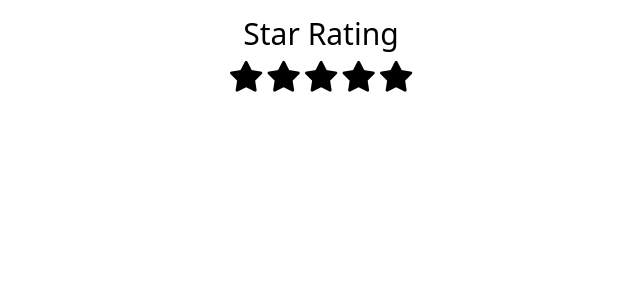
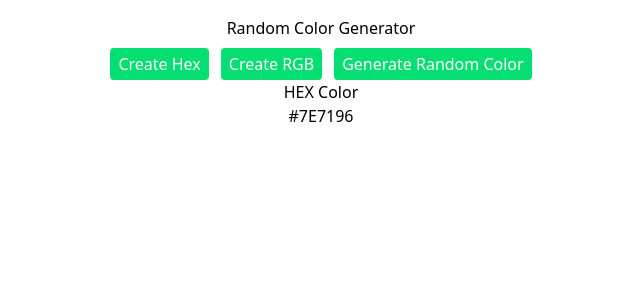
Before and after one commit to NoorMohdDev/ReactJS-Projects, a React (Vite) app: page / in a window 1280 px wide. Shown: the top 300 px of the page, without its empty margins (319-959 px from the left). Built offline with nearby package versions, Linux system fonts and the light colour scheme.

Commit message:
add Random Colour Generator

```diff
--- a/src/App.jsx
+++ b/src/App.jsx
@@ -1,12 +1,14 @@
 import StarRating from "./components/Star-Rating/StarRating.jsx"
 import Accordian from "./components/Accordian/Accordian.jsx"
+import RandomColorGenerator from "./components/Random-Color-Generator/RandomColorGenerator.jsx"
 
 function App() {
 
   return (
     <div className="p-4 box-border">
       {/* <Accordian/> */}
-      <StarRating/>
+      {/* <StarRating/> */}
+      <RandomColorGenerator/>
     </div>
   )
 }
--- /dev/null
+++ b/src/components/Random-Color-Generator/RandomColorGenerator.jsx
@@ -0,0 +1,71 @@
+import React, { useState } from 'react'
+
+function RandomColorGenerator() {
+
+  const [color, setColor] = useState()
+  const [isRandom, setIsRandom] = useState(false)
+
+  const handleHex = (e) => {
+    isRandom?null:setIsRandom(!isRandom)
+
+    const str = "ABCDEF0123456789"
+    let newColor = ""
+    for (let i = 0; i < 6; i++) {
+      const element = str[Math.floor(Math.random() * str.length)];
+      newColor += element;
+    }
+    setColor(`#${newColor}`)
+    setBg(e,`#${newColor}`)
+
+  }
+
+  const handleRGB = (e) => {
+    isRandom?setIsRandom(!isRandom):null
+
+    const element = [...Array(3)].map( () => Math.floor(Math.random() * 256))
+
+    setColor(`rgb(${element[0]},${element[1]},${element[2]})`)
+    setBg(e,`rgb(${element[0]},${element[1]},${element[2]})`)
+
+  }
+
+  const setBg = (e,newColor) => {
+    let bg = ""
+    while (e.target.parentElement.id !== "root") {
+      e.target = e.target.parentElement
+      bg = e.target
+    }
+    bg.style.backgroundColor = newColor
+    bg.style.width = "100%"
+    bg.style.height = "100vh"
+  }
+
+  const handleRandom = (e) => {
+    setIsRandom(!isRandom)
+    if (isRandom) {
+      handleHex(e)
+    }
+    else {
+      handleRGB(e)
+    }
+  }
+
+
+
+  return (
+    <div className={`text-center ${color?"text-white":"text-black"}`}>
+      <h1>Random Color Generator</h1>
+      <div className='flex gap-3 mt-2'>
+        <button type="button" className=' cursor-pointer bg-green-400 text-white rounded px-2 flex items-center justify-center  py-1' onClick={handleHex}>Create Hex</button>
+        <button type="button" className=' cursor-pointer bg-green-400 text-white rounded align-center flex items-center justify-center px-2 py-1' onClick={handleRGB}>Create RGB</button>
+        <button type="button" className=' cursor-pointer bg-green-400 text-white rounded align-center px-2 flex items-center justify-center  py-1' onClick={handleRandom}>Generate Random Color</button>
+      </div>
+      <div>
+        <p>{color ? isRandom? "HEX Color": "RGB Color" :"HEX Color"}</p>
+        <p>{color ? color : "#7E7196"}</p>
+      </div>
+    </div>
+  )
+}
+
+export default RandomColorGenerator
```
